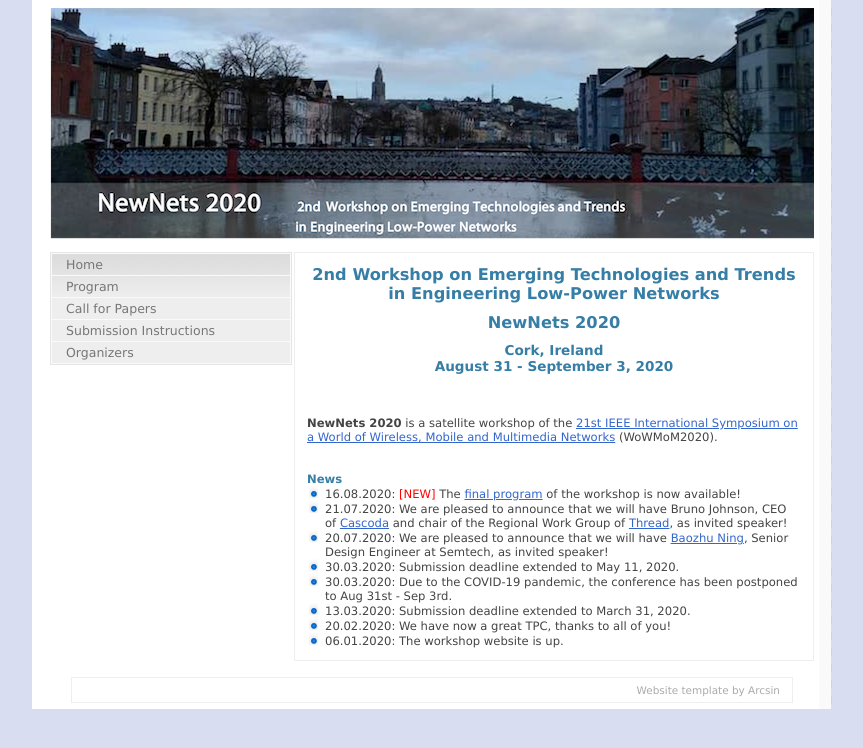
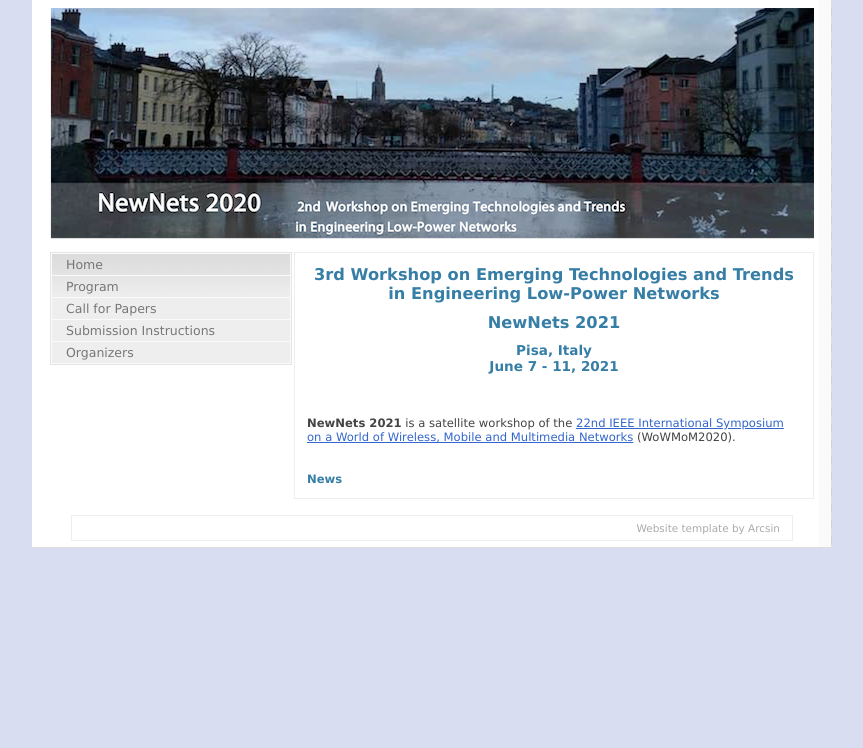
Before and after one commit to newnets2020/newnets2021.github.io, a plain HTML site: page index.html in a window 1280 px wide. Shown: the whole page, without its empty margins (208-1071 px from the left). Drawn offline with Linux system fonts and the light colour scheme.

Commit message:
Update index.html

```diff
--- a/index.html
+++ b/index.html
@@ -7,7 +7,7 @@
 <meta name="keywords" content="keywords"/>
 <meta name="author" content="author"/>
 <link rel="stylesheet" type="text/css" href="default.css" media="screen"/>
-<title>NewNets2020 Workshop</title>
+<title>NewNets2021 Workshop</title>
 </head>
 
 <body>
@@ -28,18 +28,18 @@
 
 			<div class="item">
 
-				<h1 align = "center"> 2nd Workshop on Emerging Technologies and Trends in Engineering Low-Power Networks</h1>
-				<h1 align = "center"> NewNets 2020</h1>
-				<h3 align = "center"> Cork, Ireland
-				<br> August 31 - September 3, 2020 </h3>
+				<h1 align = "center"> 3rd Workshop on Emerging Technologies and Trends in Engineering Low-Power Networks</h1>
+				<h1 align = "center"> NewNets 2021</h1>
+				<h3 align = "center"> Pisa, Italy
+				<br> June 7 - 11, 2021 </h3>
 
 <br><br><br>
 
-<b><descr>NewNets 2020</descr></b> is a satellite workshop of the <a href="http://www.cs.ucc.ie/wowmom2020/" target="_blank">21st IEEE International Symposium on a World of Wireless, Mobile and Multimedia Networks</a> (WoWMoM2020).
+<b><descr>NewNets 2021</descr></b> is a satellite workshop of the <a href="http://wowmom2021.iit.cnr.it/" target="_blank">22nd IEEE International Symposium on a World of Wireless, Mobile and Multimedia Networks</a> (WoWMoM2020).
 <br><br><br>
 <descr><b><font color="#367EA6">News</font></b>
 <ol>
-<li>16.08.2020: <font color="#FF0000">[NEW]</font> The <a href="https://newnets2020.github.io/program.html" target="_blank">final program</a> of the workshop is now available!</li>
+<!-- <li>16.08.2020: <font color="#FF0000">[NEW]</font> The <a href="https://newnets2020.github.io/program.html" target="_blank">final program</a> of the workshop is now available!</li>
 <li>21.07.2020: We are pleased to announce that we will have Bruno Johnson, CEO of <a href="https://www.cascoda.com" trget="_blank">Cascoda</a> and chair of the Regional Work Group of <a href="https://www.cascoda.com/solutions/thread/">Thread</a>, as invited speaker!
 <li>20.07.2020: We are pleased to announce that we will have <a href="https://fr.linkedin.com/in/baozhu-ning-68a12834" target="_blank">Baozhu Ning</a>, Senior Design Engineer at Semtech, as invited speaker!
 <li>30.03.2020: Submission deadline extended to May 11, 2020.
@@ -47,7 +47,7 @@
 <li>13.03.2020: Submission deadline extended to March 31, 2020.
 <li>20.02.2020: We have now a great TPC, thanks to all of you!
 <li>06.01.2020: The workshop website is up.</li>
-</ol>
+</ol>-->
 </descr>
 
 
```
